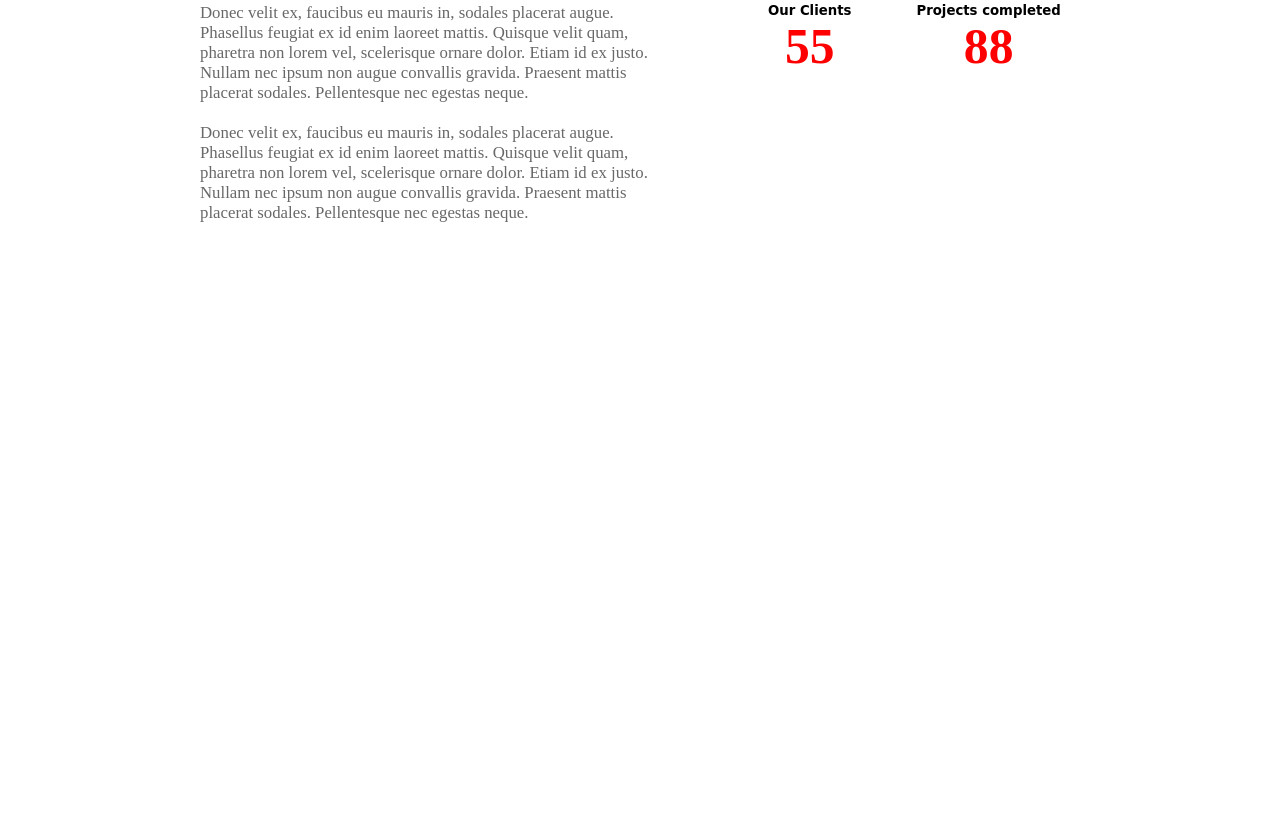
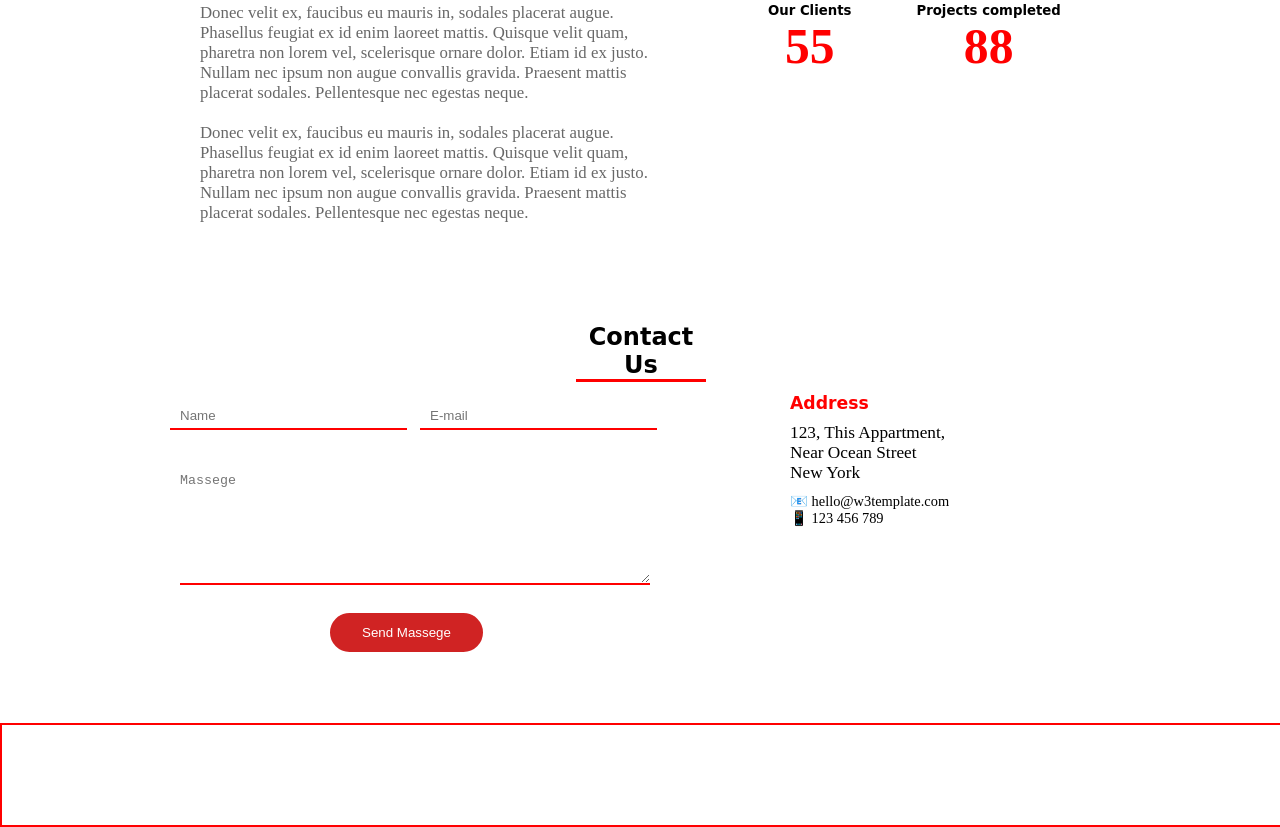
Before and after one commit to ulugbekabdulloyev22/Practice, a plain HTML site: page Ethereal World/index.html in a window 1280 px wide. Shown: the part 2687-3514 px from the top of the page. Before the commit the page ends 3000 px from the top, so only its background shows below. Drawn offline with Linux system fonts and the light colour scheme.

Commit message:
Footer qismini yakunlash kerak

```diff
--- a/Ethereal World/css/stayl.css
+++ b/Ethereal World/css/stayl.css
@@ -424,3 +424,112 @@
 }
 
                 /*          C O N T A K         */
+
+
+.contact {
+    /* border: 2px solid red; */
+    width: 100%;
+    height: 450px;
+    position: relative;
+}
+
+.contact h2 {
+    position: absolute;
+    top: 0;
+    left: 45%;
+    padding-top: 50px;
+    border-bottom: 3px solid red;
+    /* border: inherit; */
+    font-family: cursive;
+    width: 130px;
+    text-align: center;
+}
+
+.contact .cont{
+    border: inherit;
+    position: absolute;
+    top: 120px;
+    left: 130px;
+    width: 40%;
+    height: 320px;
+}
+
+.contact .cont .input1{
+    border: none;
+    position: absolute;
+    top: 10px;
+    left: 40px;
+    border-bottom: 2px solid red;
+    padding: 5px 50px 5px 10px;
+}
+
+.contact .cont .input2{
+    border: none;
+    position: absolute;
+    top: 10px;
+    left: 290px;
+    border-bottom: 2px solid red;
+    padding: 5px 50px 5px 10px;
+}
+
+.contact .cont textarea{
+    border: none;
+    width: 470px;
+    height: 110px;
+    position: absolute;
+    top: 80px;
+    left: 50px;
+    border-bottom: 2px solid red;
+}
+
+.contact .cont .input3{
+    border: 2px solid rgb(208, 35, 35);
+    position: absolute;
+    top: 220px;
+    left: 200px;
+    padding: 10px 30px 10px 30px;
+    border-radius: 20px;
+    background-color: rgb(208, 35, 35);
+    color: white;
+}
+
+.contact .emnumber {
+    /* border: 2px solid red; */
+    width: 400px;
+    height: 300px;
+    position: absolute;
+    top: 120px;
+    right: 100px;
+}
+
+.contact .emnumber h4{
+    position: absolute;
+    left: 10px;
+    font-family: cursive;
+    color: red;
+    font-size: 1.08rem;
+}
+
+.contact .emnumber p{
+    position: absolute;
+    top: 30px;
+    left: 10px;
+    font-size: 1.08rem;
+}
+
+.contact .emnumber .number{
+    position: absolute;
+    top: 100px;
+    left: 10px;
+    font-size: 0.9rem;
+}
+
+
+
+/*                   F O O T E R              */
+
+.footer{
+    border: 2px solid red;
+    width: 100%;
+    height: 100px;
+}
--- a/Ethereal World/index.html
+++ b/Ethereal World/index.html
@@ -23,7 +23,7 @@
                 <li class="texta"><a href="#work">Work</a></li>
                 <li class="texta"><a href="#testimonial">Testimonial</a></li>
                 <li class="texta"><a href="#about">About</a></li>
-                <li class="texta"><a href="#">Contact Us</a></li>
+                <li class="texta"><a href="#contact">Contact Us</a></li>
             </ul>
         </div>
     </header>
@@ -147,5 +147,39 @@
             </div>
         </div>
     </section>
+
+    <section id="contact" class="contact">
+        <h2>Contact Us</h2>
+
+        <div class="cont">
+            <form action="">
+                <input class="input1" type="text" placeholder="Name">
+
+                <input class="input2" type="email" placeholder="E-mail">
+
+                <textarea placeholder="Massege" name="" id="" cols="50" rows="10"></textarea>
+
+                <input class="input3" type="submit" value="Send Massege">
+            </form>
+        </div>
+
+        <div class="emnumber">
+            <h4>Address</h4>
+
+            <p>
+                123, This Appartment,<br>
+                Near Ocean Street <br>
+                New York
+            </p>
+
+            <p class="number">
+                📧 hello@w3template.com <br>
+                📱 123 456 789
+
+            </p>
+        </div>
+    </section>
+
+    <footer class="footer"></footer>
 </body>
 </html>
```
